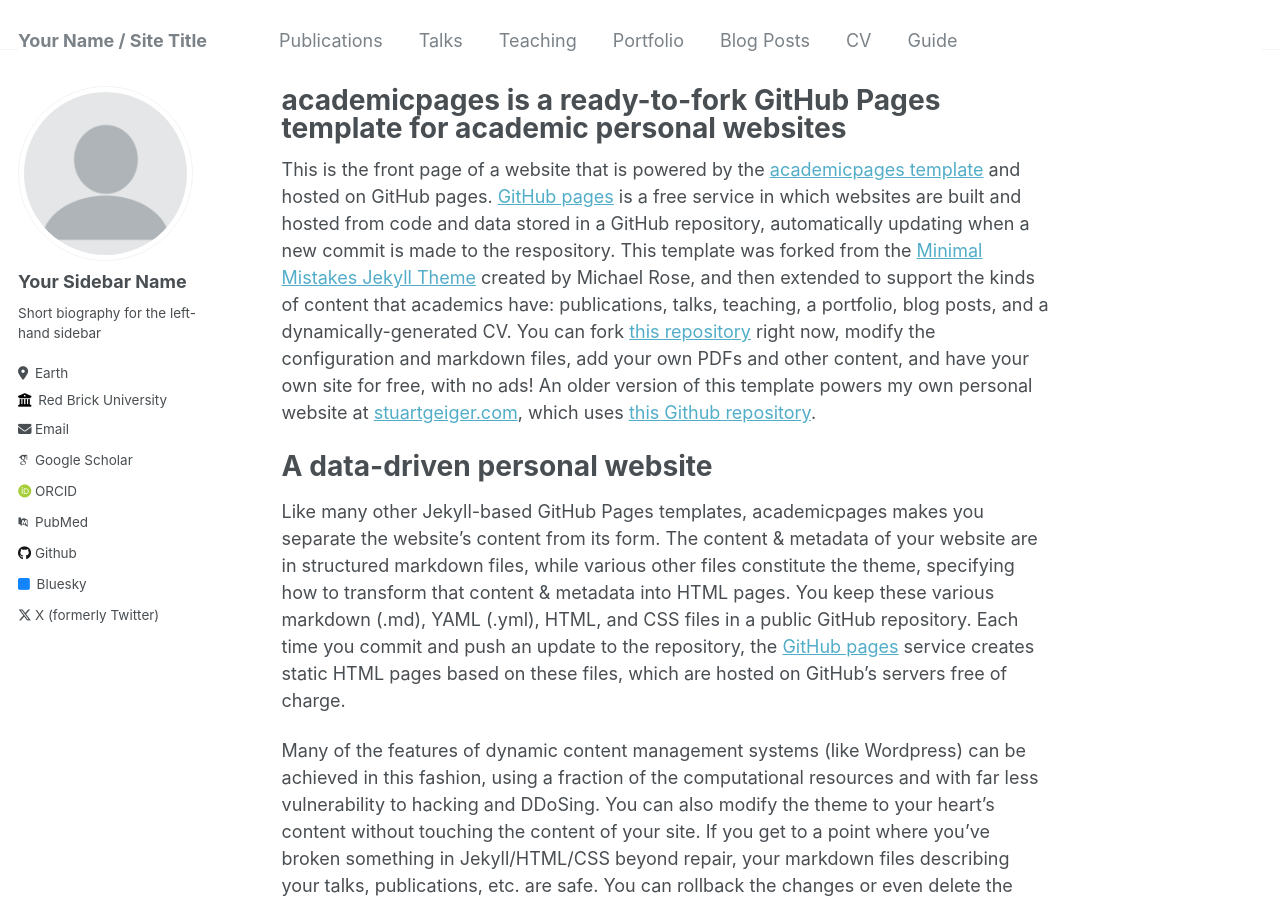
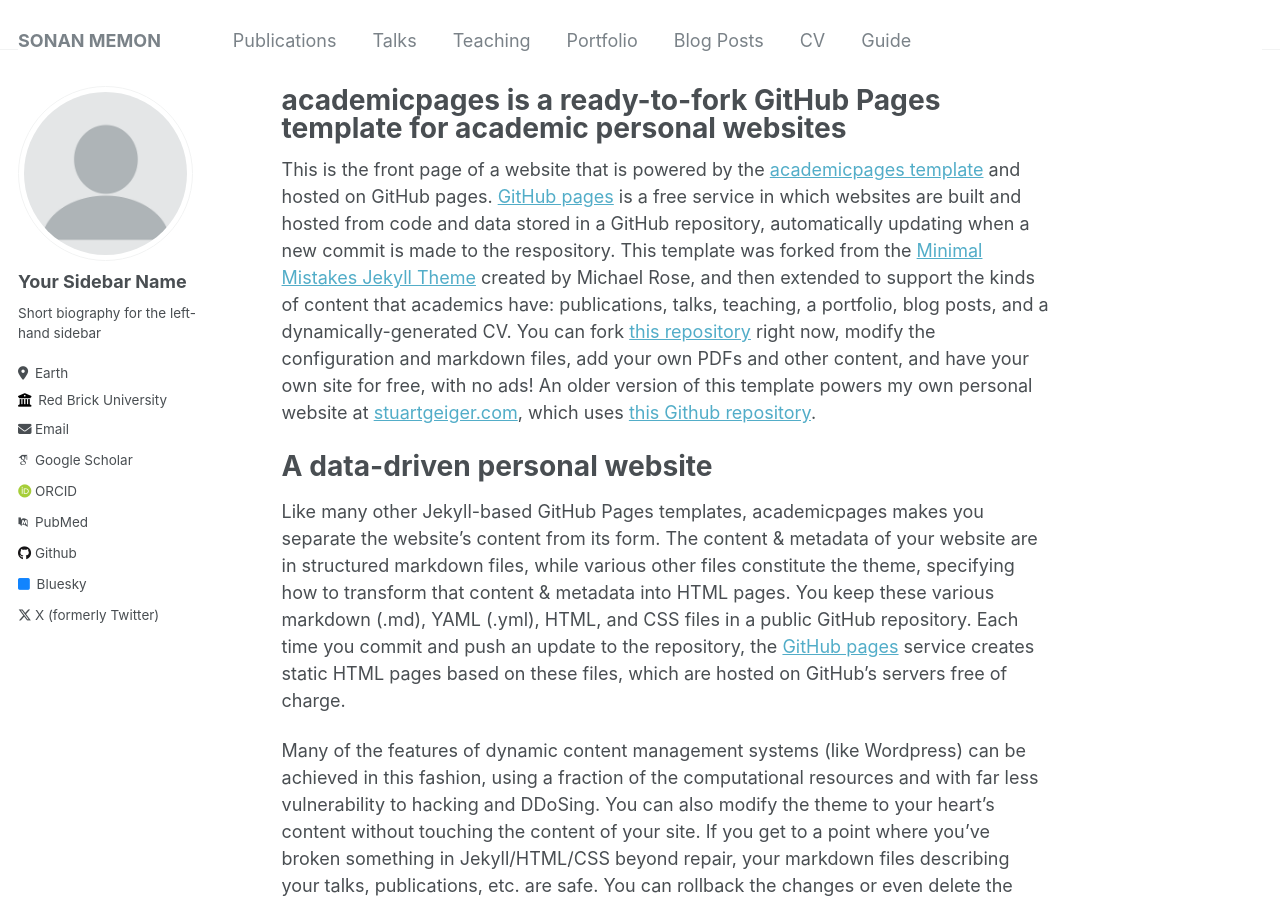
Before and after one commit to sonanmemon/web, a Jekyll site: the page built from _pages/about.md, in a window 1280 px wide and 900 px high. Built offline with Jekyll 4.4.1, drawn with Linux system fonts in a browser that asks for light colours; some web fonts are replaced.

Commit message:
Update _config.yml

```diff
--- a/_config.yml
+++ b/_config.yml
@@ -8,7 +8,7 @@
 
 # Basic Site Settings
 locale                   : "en-US"
-title                    : "Your Name / Site Title"
+title                    : "SONAN MEMON"
 title_separator          : "-"
 name                     : &name "Your Name"
 description              : &description "personal description"
```
